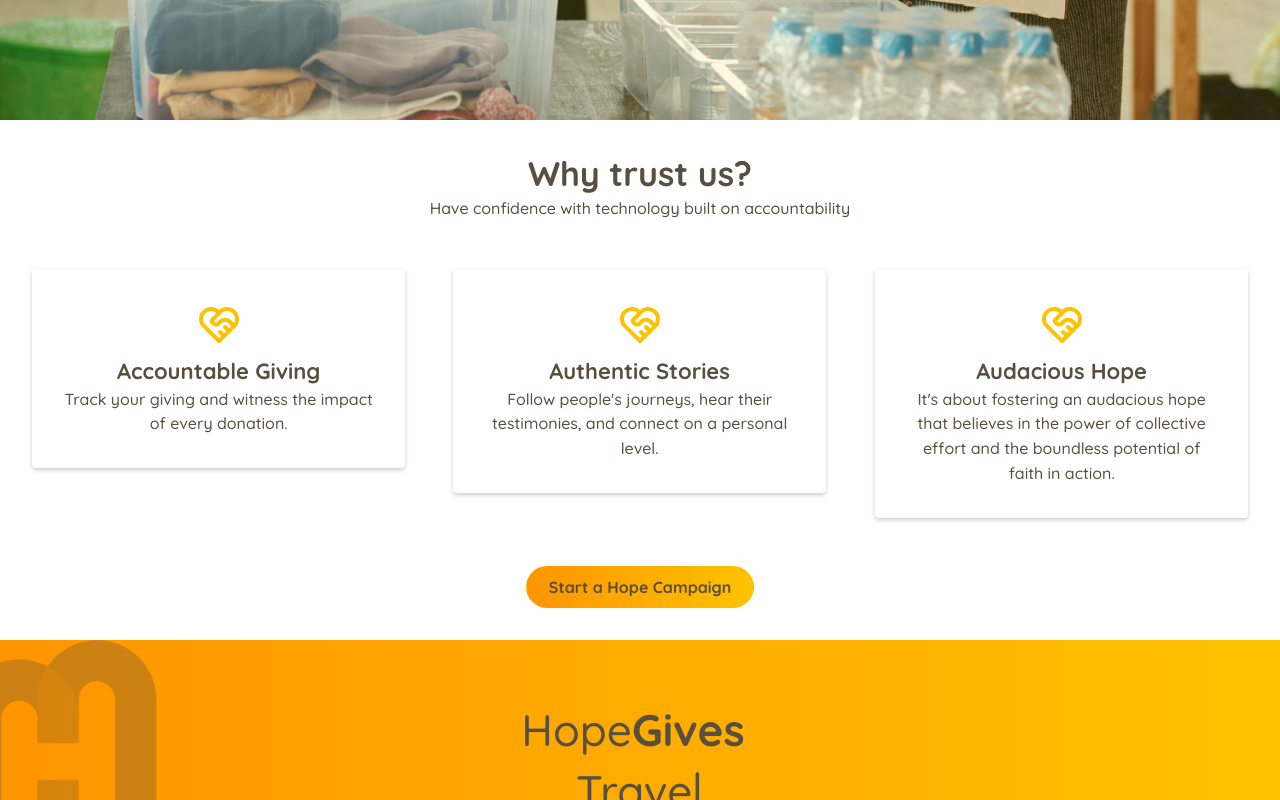
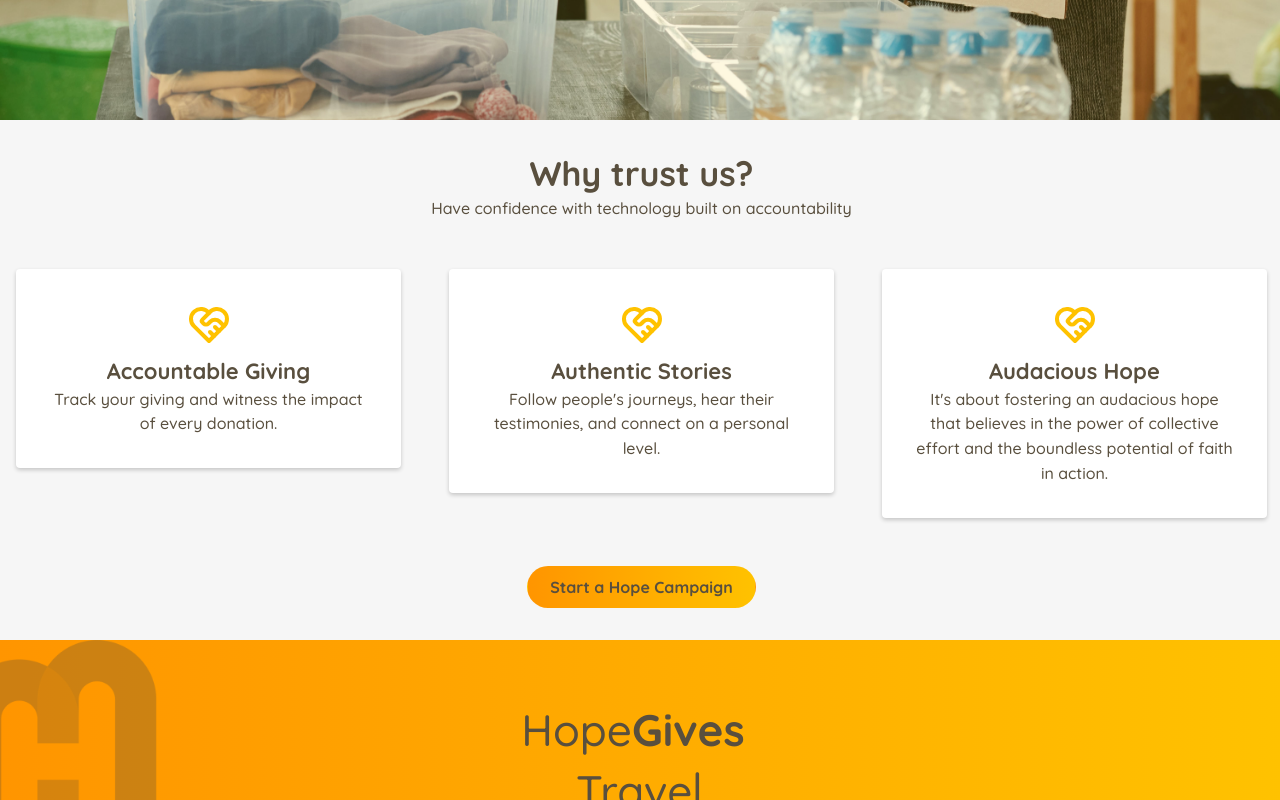
Before and after one commit to jwenger100/hope-gives, a Next.js app: page / in a window 1280 px wide. Shown: the part 740-1540 px from the top of the page. Built offline with nearby package versions, Linux system fonts and the light colour scheme.

Commit message:
Adds background to donationImpactTracker, changes to banner, and removal of reference not being used

```diff
--- a/src/app/page.tsx
+++ b/src/app/page.tsx
@@ -1,9 +1,5 @@
-import Image from "next/image";
-import styles from "./page.module.css";
 import { FeaturesTitle } from "@/components/FeaturesTitle";
 import { Container } from "@mantine/core";
-import { GetInTouch } from "@/components/GetInTouch";
-import { FooterSocial } from "@/components/FooterSocial";
 import { HeroImageBackground } from "@/components/HeroImageBackground";
 import DonationImpactTracker from "@/components/DonationImpactTracker";
 import HopeGivesBanner from "@/components/HopeGivesBanner";
--- a/src/components/DonationImpactTracker.module.css
+++ b/src/components/DonationImpactTracker.module.css
@@ -1,5 +1,11 @@
 .wrapper {
   color: var(--hopegives-gray);
+  background-color: rgba(211, 211, 211, 0.2);
+  width: calc(100% + 35px);
+  margin-left: -16px;
+  margin-right: -16px;
+  padding-top: 32px;
+  padding-bottom: 32px;
 }
 
 .item {
--- a/src/components/DonationImpactTracker.tsx
+++ b/src/components/DonationImpactTracker.tsx
@@ -11,13 +11,12 @@
     <>
       <Box className={classes.wrapper} id="whyTrustUs">
         <Fade>
-          <Title mt="xl" ta="center">
-            Why trust us?
-          </Title>
+          <Title ta="center">Why trust us?</Title>
           <Text ta="center">
             Have confidence with technology built on accountability
           </Text>
         </Fade>
+        <Box className={classes.simpleGridContainer}>
           <Grid mt="xl">
             {/* Authentic Giving Column */}
             {/* Grid columns wrapped in Zoom for effect */}
@@ -55,8 +54,8 @@
                     Authentic Stories
                   </Title>
                   <Text ta="center">
-                  Follow people's journeys, hear their testimonies, and connect
-                  on a personal level.
+                    Follow people's journeys, hear their testimonies, and
+                    connect on a personal level.
                   </Text>
                 </Paper>
               </Zoom>
@@ -84,6 +83,7 @@
               </Zoom>
             </Grid.Col>
           </Grid>
+        </Box>
         <Fade>
           <Link href={"/waitlist"} className={`link-styling`}>
             <Button
--- a/src/components/HopeGivesBanner.tsx
+++ b/src/components/HopeGivesBanner.tsx
@@ -9,8 +9,7 @@
   return (
     <Slide direction="left">
       {" "}
-      {/* Change the direction as needed */}
-      <Box mt="xl" className={classes.bannerBackground}>
+      <Box className={classes.bannerBackground}>
         <Image
           src={`${process.env.NEXT_PUBLIC_BASE_PATH}/HopeGives-Icon3.png`}
           alt="footer-logo"
```
Lines whose indentation alone changed are shown as unchanged.
